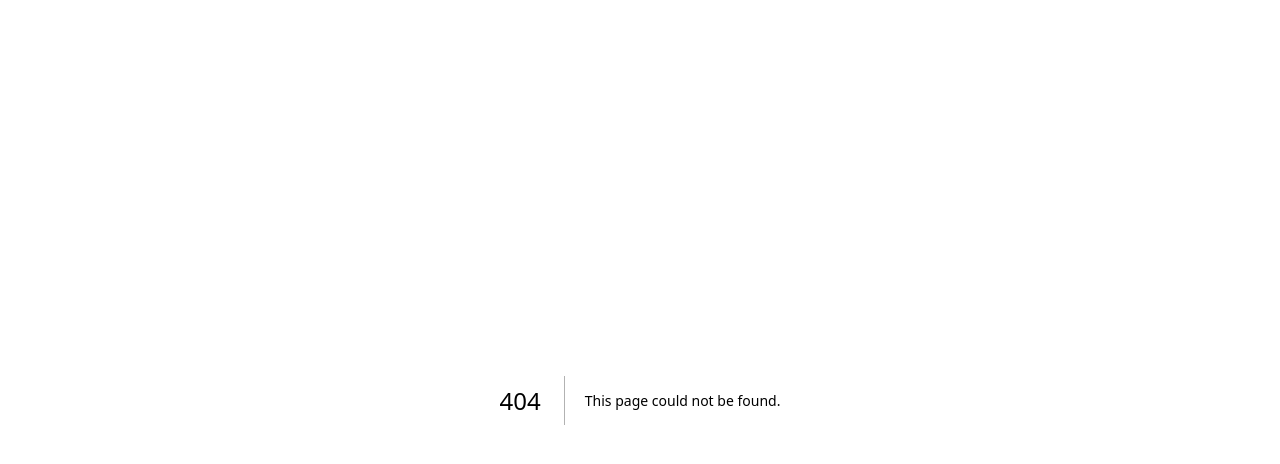
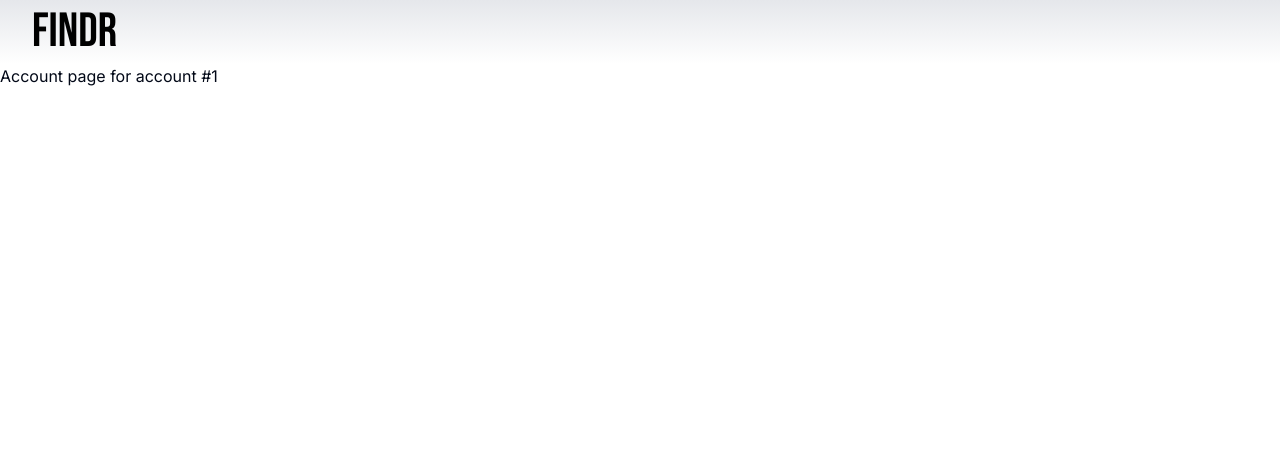
Before and after one commit to aeghin/findr, a Next.js app: page /dashboard/category/1/accounts/1 in a window 1280 px wide. Before the commit this address had no page. Shown: the top 464 px of the page. Built offline with nearby package versions, Linux system fonts and the light colour scheme.

Commit message:
account(s) page is now functioning as expected

```diff
--- /dev/null
+++ b/app/(routes)/dashboard/category/[categoryId]/accounts/[accountId]/page.tsx
@@ -0,0 +1,22 @@
+type AccountsParams = {
+    params: {
+        categoryId: string;
+        accountId: string;
+    }
+};
+
+const AccountsPage = ({ params }: AccountsParams) => {
+
+    const { categoryId, accountId } = params;
+
+
+
+return (
+    <div>
+        Account page for account #{accountId}
+    </div>
+)
+
+};
+
+export default AccountsPage;
--- a/app/(routes)/dashboard/category/[categoryId]/page.tsx
+++ b/app/(routes)/dashboard/category/[categoryId]/page.tsx
@@ -3,12 +3,13 @@
 import { useAccountStore, useCreateAccount } from "@/store/create-cat-modal";
 import { AccountModal } from "@/components/AccountsModal";
 import { useEffect } from "react";
+import Link from "next/link";
 
 interface CategoryPageProps {
     params: {
-      categoryId: string;
+        categoryId: string;
     };
-  };
+};
 
 
 const CategoryPage: React.FC<CategoryPageProps> = ({ params }) => {
@@ -28,9 +29,9 @@ const CategoryPage: React.FC<CategoryPageProps> = ({ params }) => {
             <button onClick={onOpen}>Add Account</button>
             <div>
                 {accounts.map(({ id, name }) => (
-                    <div key={id}>
+                    <Link href={`/dashboard/category/${categoryId}/accounts/${id}`} className="flex">
                         {name}
-                    </div>
+                    </Link>
                 ))}
             </div>
             {isOpen && <AccountModal categoryId={categoryId} />}
--- a/components/Navbar.tsx
+++ b/components/Navbar.tsx
@@ -1,5 +1,6 @@
 import { UserButton } from "@clerk/nextjs";
 import { Bebas_Neue } from "next/font/google";
+import Link from "next/link";
 
 const bebas = Bebas_Neue({ weight: "400", subsets: ['latin'] });
 
@@ -9,9 +10,9 @@ const Navbar = () => {
         <div className="mx-auto px-4 sm:px-6 lg:px-8 w-full">
             <div className="flex items-center justify-between h-16">
                 <div className="flex items-center">
-                    <div className={`text-black text-2xl md:text-3xl lg:text-5xl ${bebas.className}`}>
+                    <Link href="/dashboard" className={`text-black text-2xl md:text-3xl lg:text-5xl ${bebas.className}`}>
                         Findr
-                    </div>
+                    </Link>
                 </div>
                 <div>
                     <div>
```
